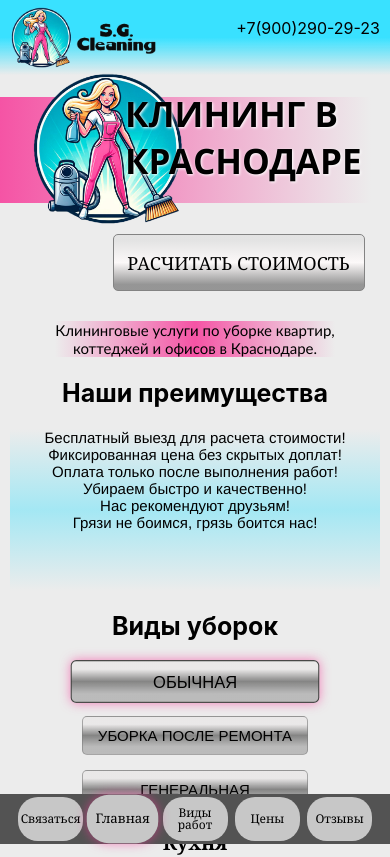
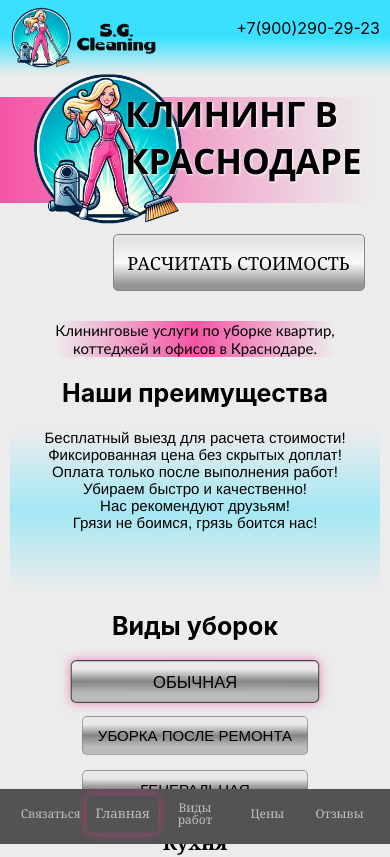
Before and after one commit to KirItPro/cleaning, a React (Create React App) app: page / in a window 390 px wide. Shown: the top 857 px of the page. Built offline with nearby package versions, Linux system fonts and the light colour scheme; the HTML template or start-up script is replaced by a standard one.

Commit message:
styled footer

```diff
--- a/src/components/footer/footer.css
+++ b/src/components/footer/footer.css
@@ -1,9 +1,9 @@
 footer {
-    height: 50px;
-    padding: 0 15px;
+    height: 40px;
+    padding: 5px 15px 10px;
     display: none;
     justify-content: space-between;
-    position: sticky;
+    position: fixed;
     bottom: 0;
     left: 0;
     right: 0;
@@ -11,12 +11,11 @@ footer {
 }
 .footer-text {
     width: 55px;
-    background-color: #d4d4d4e8;
     margin: 3px;
     padding: 5px;
-    border-radius: 20px;
+    border-radius: 5px;
     text-decoration: none;
-    color: #000;
+    color: #d4d4d4d7;
     display: flex;
     align-items: center;
     font-family:Georgia, 'Times New Roman', Times, serif;
@@ -27,11 +26,6 @@ footer {
     transition: all 0.2s;
 }
 
-@media (max-width: 500px) {
-    .footer-text {
-
-    }
-}
 @media (max-width: 650px) {
     footer {
         display: flex;
--- a/src/components/promo/promo.css
+++ b/src/components/promo/promo.css
@@ -98,8 +98,8 @@
 }
 @media (max-width: 360px) {
     .promo-title {
-        width: 70vw;
-        font-size: 20px;
+        width: 60vw;
+        font-size: 25px;
     }
     .promo-text {
         margin: 0;
```
